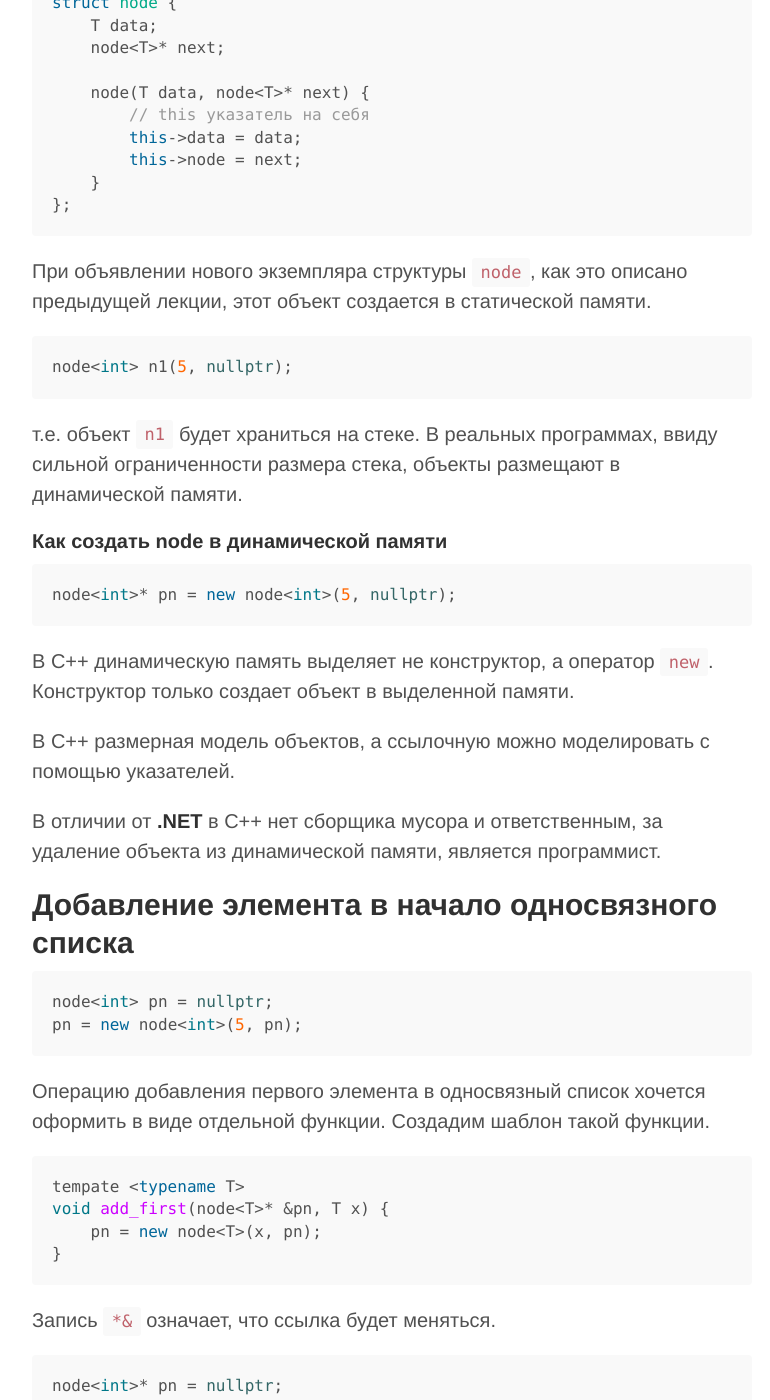
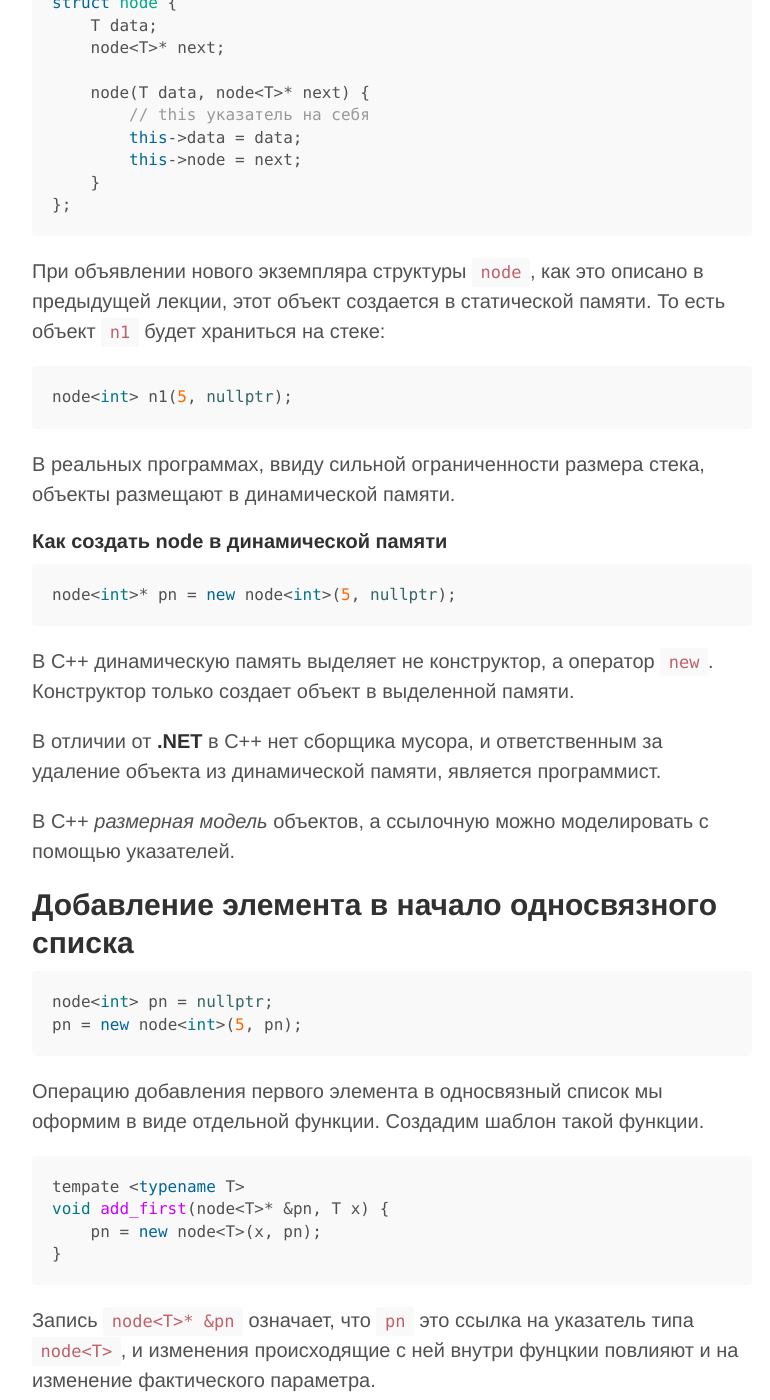
Before and after one commit to mmcs-sfedu/PL_Lections_2014-2015, a Jekyll site: the page built from lecture_08.md, in a window 1280 px wide and 1400 px high, scrolled down 383 px. Shown: the whole window, without its empty margins (248-1018 px from the left). Built offline with Jekyll 4.4.1, drawn with Linux system fonts in a browser that asks for light colours; Markdown is read by kramdown in place of the engine named in the settings; some of the changed text lies outside the part shown.

Commit message:
edit lec_08 orthography & semantic aspect

````diff
--- a/lecture_08.md
+++ b/lecture_08.md
@@ -22,16 +22,16 @@ struct node {
 };
 ```
 
-При объявлении нового экземпляра структуры `node`, как это описано предыдущей лекции, этот
-объект создается в статической памяти.
+При объявлении нового экземпляра структуры `node`, как это описано
+в предыдущей лекции, этот объект создается в статической памяти.
+То есть объект `n1` будет храниться на стеке:
 
 ```cpp
 node<int> n1(5, nullptr);
 ```
 
-т.е. объект `n1` будет храниться на стеке.
-В реальных программах, ввиду сильной ограниченности размера стека, объекты размещают в
-динамической памяти.
+В реальных программах, ввиду сильной ограниченности размера стека,
+объекты размещают в динамической памяти.
 
 #### Как создать node<T> в динамической памяти
 
@@ -39,25 +39,24 @@ node<int> n1(5, nullptr);
 node<int>* pn = new node<int>(5, nullptr);
 ```
 
-В C++ динамическую память выделяет не конструктор, а оператор `new`. Конструктор только
-создает объект в выделенной памяти.
+В C++ динамическую память выделяет не конструктор, а оператор `new`.
+Конструктор только создает объект в выделенной памяти.
 
-В C++ размерная модель объектов, а ссылочную можно моделировать с помощью указателей.
+В отличии от **.NET** в C++ нет сборщика мусора, и ответственным
+за удаление объекта из динамической памяти, является программист.
 
-В отличии от **.NET** в C++ нет сборщика мусора и ответственным, за удаление объекта из
-динамической памяти, является программист.
-
+В C++ _размерная модель_ объектов, а ссылочную можно
+моделировать с помощью указателей.
 
 ## Добавление элемента в начало односвязного списка
-
 
 ```cpp
 node<int> pn = nullptr;
 pn = new node<int>(5, pn);
 ```
 
-Операцию добавления первого элемента в односвязный список хочется оформить в виде отдельной
-функции. Создадим шаблон  такой функции.
+Операцию добавления первого элемента в односвязный список мы
+оформим в виде отдельной функции. Создадим шаблон такой функции.
 
 ```cpp
 tempate <typename T>
@@ -66,7 +65,9 @@ void add_first(node<T>* &pn, T x) {
 }
 ```
 
-Запись `*&` означает, что ссылка будет меняться.
+Запись `node<T>* &pn` означает, что `pn` это ссылка на указатель
+типа `node<T>`, и изменения происходящие с ней внутри фунцкии
+повлияют и на изменение фактического параметра.
 
 ```cpp
 node<int>* pn = nullptr;
@@ -76,20 +77,24 @@ add_first(pn, 3);
 ...
 ```
 
-Надо обратить внимание на то, что в отличии от шаблона структуры, в шаблоне функции указывать тип не надо, он автоматически выводится по типам фактических параметров.
+Надо обратить внимание на то, что в отличии от шаблона структуры,
+в шаблоне функции указывать тип не надо, он автоматически
+выводится по типам фактических параметров.
 
 
 ### Где хранить шаблоны функций, структур и классов.
 
-В результате компиляции шаблона генерируется 0 байт, поскольку конкретный тип не указан.
-Если описать шаблон функции в одном `*.cpp` файле, то при многофайловой компоновке
-программы эта функция не будет доступна в другом файле.
+В результате компиляции шаблона генерируется 0 байт, поскольку
+конкретный тип не указан. Если описать шаблон функции в одном
+`*.cpp` файле, то при многофайловой компоновке программы эта функция
+не будет доступна в другом файле.
 
-**Решение.** Все шаблоны  функций, классов и структур должны быть помещены в
+**Решение.** Все шаблоны функций, классов и структур должны быть помещены в
 заголовочные файлы.
 
-Для шаблонов  функций конкретный код генерируется при вызове функции, когда становится известен конкретный тип `Т`.
-Подстановка конкретного типа в шаблон называется **инстанцированием** шаблона.
+Для шаблонов функций конкретный код генерируется при вызове функции,
+когда становится известен конкретный тип `Т`. Подстановка конкретного
+типа в шаблон называется **инстанцированием** шаблона.
 Количество инстанций зависит от количества используемых типов.
 
 В C++ шаблоны компилируются в два этапа:
@@ -114,8 +119,9 @@ T inc(T t) {
     return t + 1;
 }
 ```
+
 * В C++ разрешаются все действия с типом T, а в .NET и Java запрещаются все действия
-которые явно не  разрешены(разрешения делаются в where).
+которые явно не разрешены (разрешения делаются в where).
 
 ```cpp
 Student s(...);
@@ -177,7 +183,9 @@ void for_each(node<T>* p, void (*action)(T&)) {
     }
 }
 ```
+
 В языке C/C++ структурная эквивалентность типов, а не именная.
+**Но _здесь_ должны быть некоторые пояснения, что это значит.**
 
 ```cpp
 void print(int &x) {
````
Also changed, not shown: other parts of lecture_08.md (+1 -1 lines).
